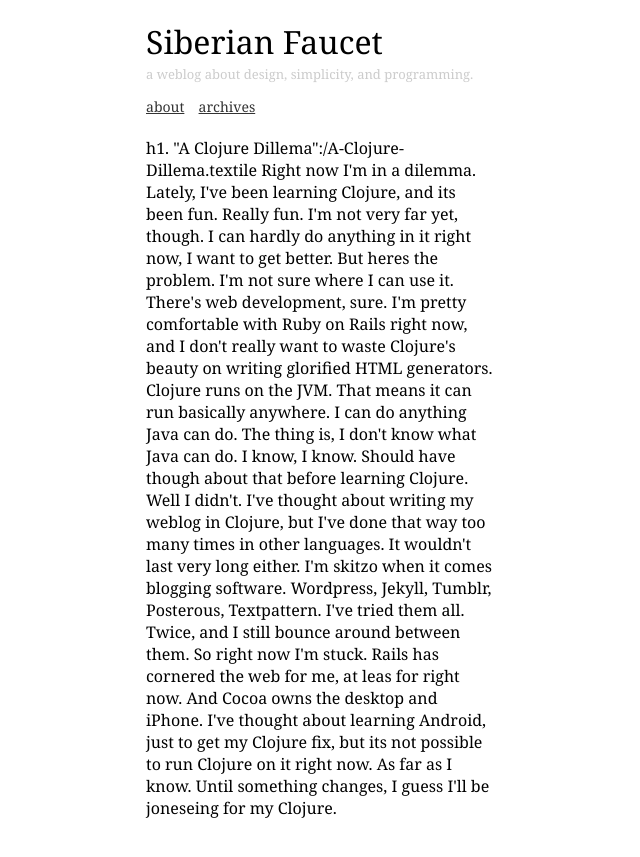
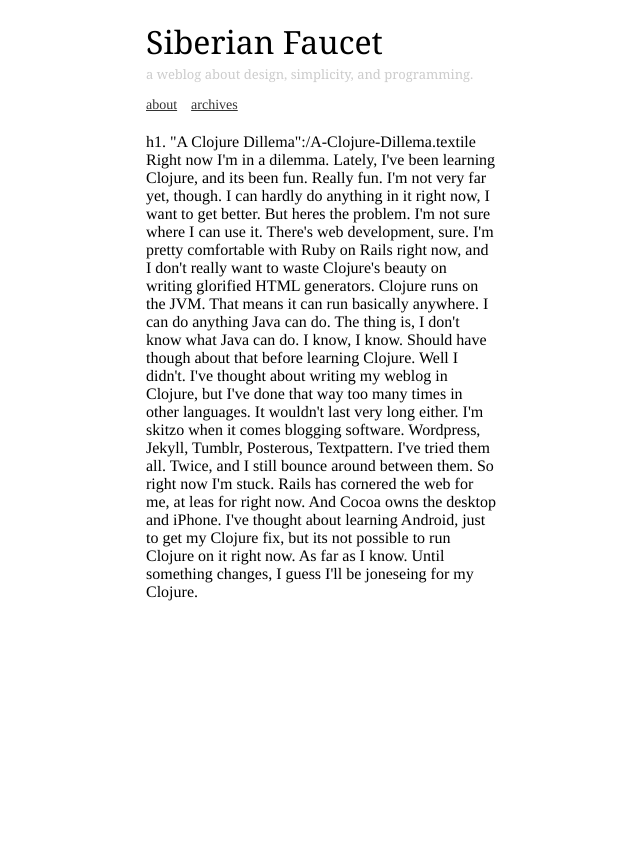
Before and after one commit to glitterfang/glitterfang.github.com, a Jekyll site: the page built from index.html, in a window 1280 px wide. Shown: the top 857 px of the page, without its empty margins (319-959 px from the left). Built offline with Jekyll 4.4.1, drawn with Linux system fonts in a browser that asks for light colours.

Commit message:
times, .gitignore

```diff
--- a/css/application.css
+++ b/css/application.css
@@ -4,7 +4,9 @@
 	   font-weight: normal;
 	 }
 
-    body { font-family: Georgia; }
+    body {
+      font-family: Times;
+   }
 
     a:hover {
       text-decoration: none;
@@ -19,8 +21,6 @@
     ul {
       list-style: square;
     }
-
-
 
 	 #container {
 	   width: 350px;
@@ -54,6 +54,8 @@
    .post {
       margin-top: 20px;
     }
+
+    .post p { font-size: 14px; }
 
 
   .post  a {
```
Also changed, not shown: 2 other files.
